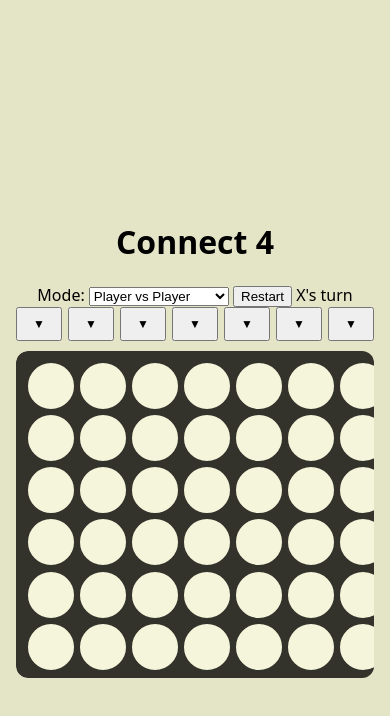
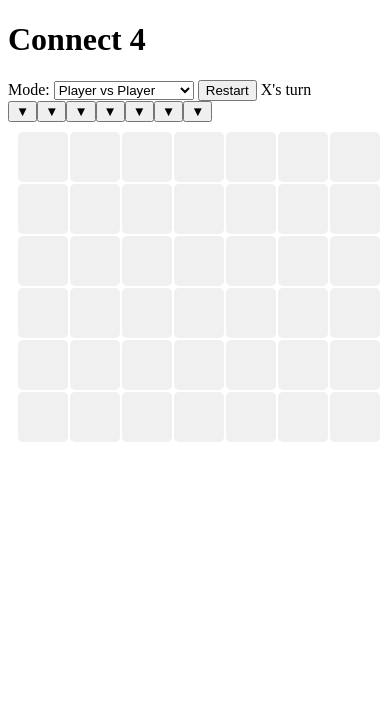
Before and after one commit to Orange-Pear-Studios/Connect-4-miniproject, a plain HTML site: page index.html in a window 390 px wide. Drawn offline with Linux system fonts and the light colour scheme.

Commit message:
Updated cell sizing styles in connect_4.css to properly account for gaps and padding.

```diff
--- a/connect_4.css
+++ b/connect_4.css
@@ -1,139 +1,13 @@
-:root {
-  --design-w: 520;
-  --design-h: 760;
-  --safe: 16px;
-  --gap: 8px;
-  --pad: 12px;
-  --cell: 60px;
-  --inset: 3px;
-}
-
-body {
-  font-family: system-ui, Arial;
-  margin: 0;
-  display: grid;
-  place-items: center;
-  min-height: 100svh;
-  background-color: rgb(228, 228, 199);
-  padding: var(--safe);
-}
-
-.app {
-  width: 100%;
-  max-width: 520px;
-  display: flex;
-  flex-direction: column;
-  align-items: center;
-}
-
-.drop-row {
-  display: grid;
-  grid-template-columns: repeat(7, 1fr);
-  gap: var(--gap);
-  margin-bottom: 10px;
-  width: 100%;
-}
-
-.drop-row button {
-  padding: 10px 5px;
-  font-weight: 700;
-  cursor: pointer;
-  font-size: clamp(12px, 2vw, 16px);
-  min-width: 0;
-}
-
-.board-wrap {
-  position: relative;
-  display: inline-block;
-  overflow: hidden;
-  border-radius: 12px;
-  width: 100%;
-}
-
 .board {
-  display: grid;
-  grid-template-columns: repeat(7, 1fr);
-  gap: var(--gap);
-  padding: var(--pad);
-  border-radius: 12px;
-  background-color: rgb(51, 51, 44);
-  width: 100%;
-  aspect-ratio: 7 / 6;
+    display: grid;
+    grid-template-columns: repeat(7, 1fr);
+    gap: 2px; /* Adjusting the gap between the cells */
+    padding: 10px; /* Adding padding to the board */
 }
 
 .cell {
-  width: 100%;
-  aspect-ratio: 1;
-  border-radius: 50%;
-  border: 2px solid rgb(51, 51, 44);
-  background: beige;
-  position: relative;
-  overflow: hidden;
+    width: 50px; /* Adjust cell width */
+    height: 50px; /* Adjust cell height */
+    background-color: #f0f0f0;
+    border-radius: 5px;
 }
-
-.cell .disc {
-  position: absolute;
-  top: var(--inset);
-  left: var(--inset);
-  width: calc(100% - (2 * var(--inset)));
-  height: calc(100% - (2 * var(--inset)));
-  border-radius: 50%;
-  box-shadow:
-    inset 0 -8px 10px rgba(0, 0, 0, 0.25),
-    0 4px 8px rgba(0, 0, 0, 0.18);
-}
-
-.cell.x .disc {
-  background: #ff0000;
-}
-
-.cell.o .disc {
-  background: #003cff;
-}
-
-.fall-disc {
-  position: absolute;
-  width: calc(100% - (2 * var(--inset)));
-  aspect-ratio: 1;
-  border-radius: 50%;
-  box-shadow:
-    inset 0 -8px 10px rgba(0, 0, 0, 0.25),
-    0 4px 8px rgba(0, 0, 0, 0.18);
-  pointer-events: none;
-  opacity: 0;
-  transform: translate(0px, 0px);
-  will-change: transform;
-}
-
-.fall-disc.x {
-  background: #ff0000;
-}
-
-.fall-disc.o {
-  background: #003cff;
-}
-
-
-@media (max-width: 480px) {
-  :root {
-    --gap: 6px;
-    --pad: 10px;
-  }
-
-  .drop-row button {
-    padding: 8px 4px;
-    font-size: 12px;
-  }
-}
-
-@media (max-width: 360px) {
-  :root {
-    --gap: 4px;
-    --pad: 8px;
-  }
-
-  .drop-row button {
-    padding: 6px 2px;
-    font-size: 11px;
-  }
-}
```
